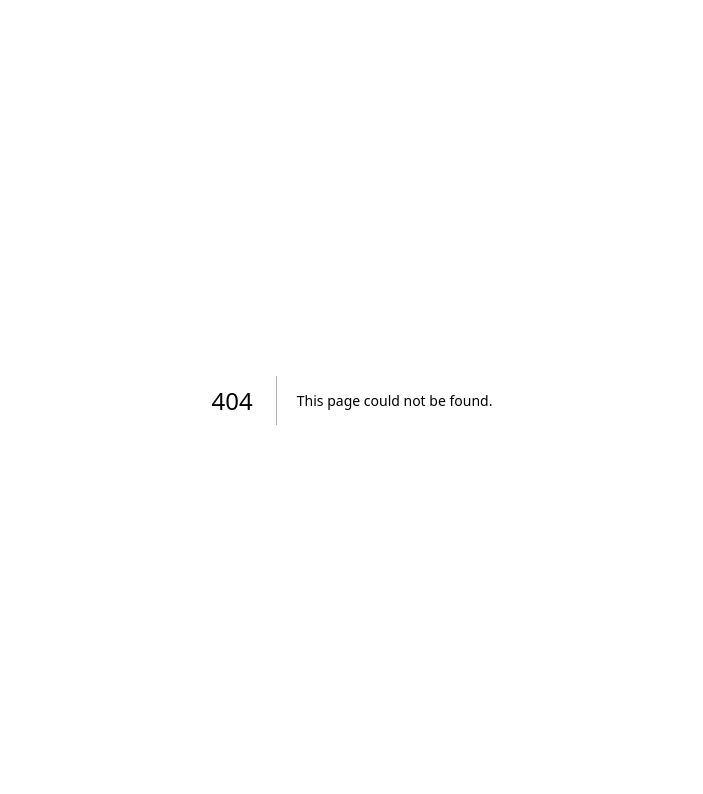
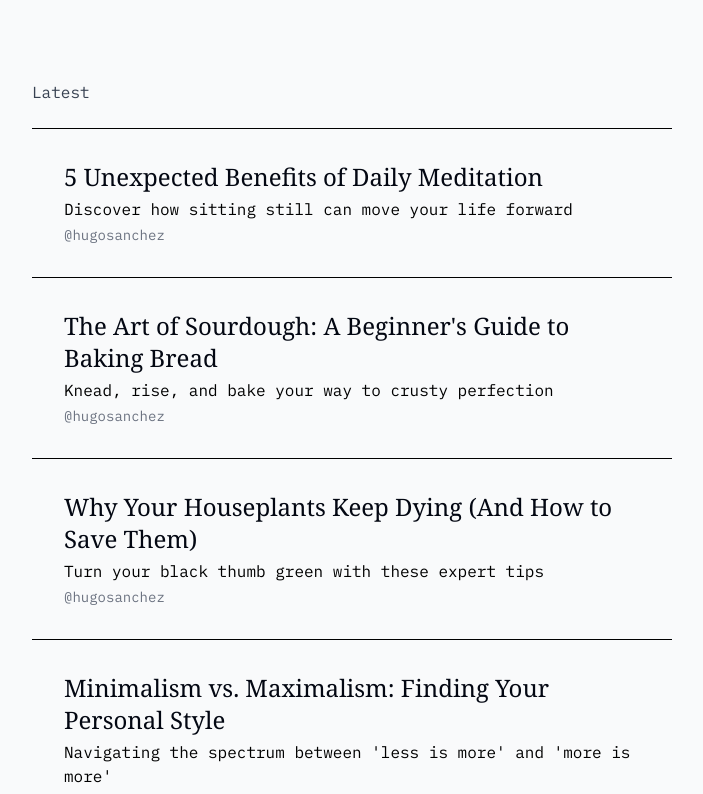
Before and after one commit to HugoSanchez/sugar, a Next.js app: page /read in a window 1280 px wide. Before the commit this address had no page. Shown: the top 794 px of the page, without its empty margins (288-991 px from the left). Built offline with nearby package versions, Linux system fonts and the light colour scheme.

Commit message:
create the list and added tip tap

```diff
--- a/package.json
+++ b/package.json
@@ -10,6 +10,9 @@
     "format": "prettier --write ."
   },
   "dependencies": {
+    "@tiptap/pm": "^2.6.6",
+    "@tiptap/react": "^2.6.6",
+    "@tiptap/starter-kit": "^2.6.6",
     "class-variance-authority": "^0.7.0",
     "clsx": "^2.1.1",
     "framer-motion": "^11.5.4",
--- /dev/null
+++ b/src/app/[username]/[postId]/page.tsx
@@ -0,0 +1,12 @@
+'use client'
+
+import Editor from '../../../components/Editor'
+
+export default function Home() {
+  return (
+    <div className="container mx-auto p-4">
+      <h1 className="text-2xl font-bold mb-4">Tiptap Editor Demo</h1>
+      <Editor />
+    </div>
+  )
+}
--- a/src/app/layout.tsx
+++ b/src/app/layout.tsx
@@ -1,10 +1,7 @@
 import type { Metadata } from "next";
-import { Inter, Inconsolata, IBM_Plex_Mono } from 'next/font/google'
+import { IBM_Plex_Mono } from 'next/font/google'
 import "./globals.css";
 
-
-const inter = Inter({ subsets: ['latin'] })
-const inconsolata = Inconsolata({ subsets: ['latin'] })
 const ibm_plex_mono = IBM_Plex_Mono({ subsets: ['latin'], weight: ['100', '200', '300', '400', '500', '600', '700'] })
 
 export const metadata: Metadata = {
@@ -19,7 +16,7 @@ export default function RootLayout({
 }>) {
   return (
     <html lang="en">
-      <body className={ibm_plex_mono.className}>{children}</body>
+      <body className={ibm_plex_mono.className + " bg-gray-50"}>{children}</body>
     </html>
   )
 }
--- a/src/app/page.tsx
+++ b/src/app/page.tsx
@@ -1,9 +1,19 @@
+'use client';
+
 import Particles from "@/components/magicui/particles";
 import BlurFade from "@/components/magicui/blur-fade";
+import { useRouter } from 'next/navigation';
 
 export default function Home() {
+
+	const router = useRouter();
+
+	const handleReadRedirect = () => {
+		router.push('/read');
+	};
+
 	return (
-		<div className="flex flex-col bg-gray-50 py-20 md:py-52 px-8 md:px-80 ">
+		<div className="flex flex-col py-20 md:py-52 px-8 md:px-80 ">
 			<BlurFade delay={0.1} inView>
 				<h1 className="text-5xl md:text-7xl font-medium font-serif text-black">
 					Read, Write, <br/>Mint - <span className="italic">Literally</span><span className="text-emerald-500">.</span>
@@ -19,7 +29,9 @@ export default function Home() {
 			</p>
 			</BlurFade>
 			<div className="flex flex-row gap-4 mt-8 md:mt-12">
-				<button className="text-black font-light text-lg hover:opacity-60 border border-black mr-4 py-2 px-4">
+				<button
+					onClick={handleReadRedirect}
+					className="text-black font-light text-lg hover:opacity-60 border border-black mr-4 py-2 px-4">
 					Read.
 				</button>
 				<button className="text-black font-light text-lg hover:opacity-60  border border-black mr-4 py-2 px-4">
--- /dev/null
+++ b/src/app/read/page.tsx
@@ -0,0 +1,84 @@
+'use client'
+
+import BlurFade from "@/components/magicui/blur-fade";
+import { useRouter } from 'next/navigation';
+
+const posts = [
+	{
+		key: 1,
+		title: "5 Unexpected Benefits of Daily Meditation",
+		content: "Discover how sitting still can move your life forward"
+	},
+	{
+		key: 2,
+		title: "The Art of Sourdough: A Beginner's Guide to Baking Bread",
+		content: "Knead, rise, and bake your way to crusty perfection"
+	},
+	{
+		key: 3,
+		title: "Why Your Houseplants Keep Dying (And How to Save Them)",
+		content: "Turn your black thumb green with these expert tips"
+	},
+	{
+		key: 4,
+		title: "Minimalism vs. Maximalism: Finding Your Personal Style",
+		content: "Navigating the spectrum between 'less is more' and 'more is more'"
+	},
+	{
+		key: 5,
+		title: "The Hidden History of Your Favorite Childhood Snacks",
+		content: "Unwrapping the surprising origins of your lunchbox treats"
+	},
+	{
+		key: 6,
+		title: "Digital Detox: I Gave Up Social Media for a Month, Here's What Happened",
+		content: "My journey from constant scrolling to real-world connections"
+	},
+	{
+		key: 7,
+		title: "Ethical Fashion: How to Build a Sustainable Wardrobe on a Budget",
+		content: "Look good, feel good, and do good without breaking the bank"
+	},
+	{
+		key: 8,
+		title: "The Science Behind Power Naps: Boost Your Productivity in 20 Minutes",
+		content: "Harness the power of strategic snoozing for peak performance"
+	},
+	{
+		key: 9,
+		title: "From Couch to 5K: My Journey as a Reluctant Runner",
+		content: " How I traded Netflix marathons for actual marathons"
+	},
+	{
+		key: 10,
+		title: "Fermentation Nation: Exploring the World of Homemade Kombucha",
+		content: "Brew your way to better gut health with this fizzy elixir"
+	},
+]
+
+
+export default function PostList() {
+	const router = useRouter();
+
+	const handleRedirect = (username: string, postId: string) => {
+		router.push(`/${username}/${postId}`);
+	}
+
+	return (
+		<div className="flex flex-col py-20 px-8 md:px-80 ">
+			<h1 className="mb-6 text-gray-700">Latest</h1>
+			{
+				posts.map((i) => {
+					return <div
+					key={i.key}
+					onClick={() => handleRedirect('hugosanchez', i.key.toString())}
+					className="border-t border-black py-6 md:p-8 cursor-pointer">
+						<h2 className="text-xl md:text-2xl font-medium font-serif">{i.title}</h2>
+						<p className="text-black  hidden md:block md:py-1">{i.content}</p>
+						<p className="text-gray-500 text-sm">@hugosanchez</p>
+					</div>
+				})
+			}
+		</div>
+	);
+}
--- /dev/null
+++ b/src/components/Editor.tsx
@@ -0,0 +1,17 @@
+import { useEditor, EditorContent } from '@tiptap/react'
+import StarterKit from '@tiptap/starter-kit'
+
+const Editor = () => {
+	const editor = useEditor({
+		extensions: [
+		StarterKit,
+		],
+		content: '<p>Hello World! 🌎️</p>',
+	})
+
+	return (
+		<EditorContent editor={editor} />
+	)
+}
+
+export default Editor
```
Also changed, not shown: 2 other files (tests, documents, lock files or other folders).
